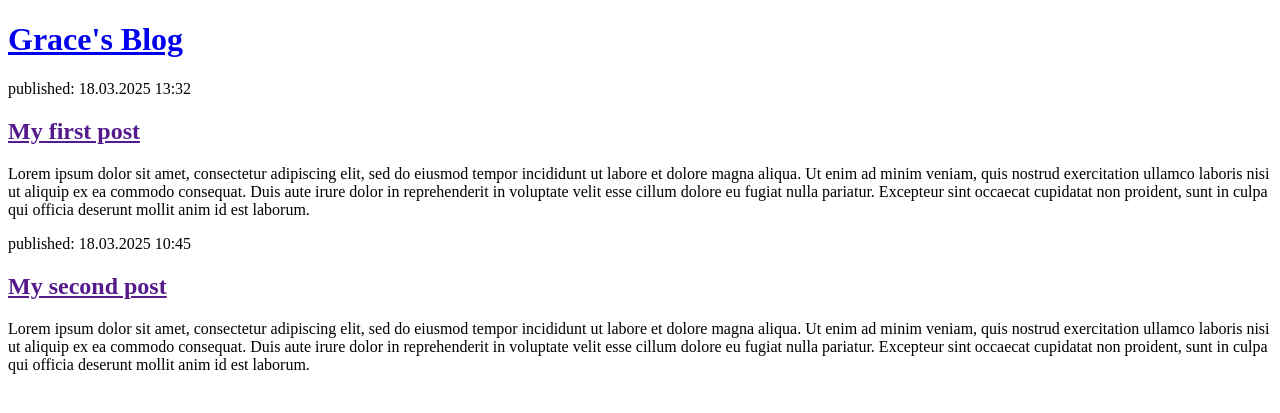
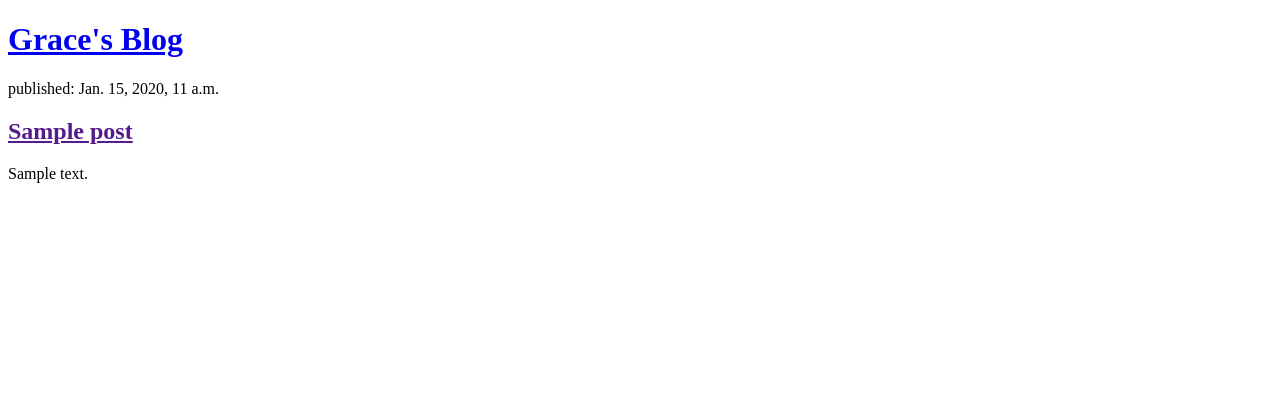
Before and after one commit to gracev-travelperk/django-girls-blog, a Django app: page / in a window 1280 px wide. Shown: the top 413 px of the page. Run offline with Django 5.2, Linux system fonts and the light colour scheme; tables that the repository leaves empty hold one stand-in row (values such as "Sample post").

Commit message:
Modify template to post from database

```diff
--- a/blog/templates/blog/post_list.html
+++ b/blog/templates/blog/post_list.html
@@ -7,15 +7,12 @@
 <header>
     <h1><a href="/">Grace's Blog</a></h1>
 </header>
-<article>
-    <time> published: 18.03.2025 13:32</time>
-    <h2><a href="">My first post</a></h2>
-    <p>Lorem ipsum dolor sit amet, consectetur adipiscing elit, sed do eiusmod tempor incididunt ut labore et dolore magna aliqua. Ut enim ad minim veniam, quis nostrud exercitation ullamco laboris nisi ut aliquip ex ea commodo consequat. Duis aute irure dolor in reprehenderit in voluptate velit esse cillum dolore eu fugiat nulla pariatur. Excepteur sint occaecat cupidatat non proident, sunt in culpa qui officia deserunt mollit anim id est laborum.</p>
-</article>
-<article>
-    <time> published: 18.03.2025 10:45</time>
-    <h2><a href="">My second post</a></h2>
-    <p>Lorem ipsum dolor sit amet, consectetur adipiscing elit, sed do eiusmod tempor incididunt ut labore et dolore magna aliqua. Ut enim ad minim veniam, quis nostrud exercitation ullamco laboris nisi ut aliquip ex ea commodo consequat. Duis aute irure dolor in reprehenderit in voluptate velit esse cillum dolore eu fugiat nulla pariatur. Excepteur sint occaecat cupidatat non proident, sunt in culpa qui officia deserunt mollit anim id est laborum.</p>
-</article>
+ {% for post in posts %}
+    <article>
+        <time>published: {{ post.published_date }}</time>
+        <h2><a href="">{{ post.title }}</a></h2>
+        <p>{{ post.text|linebreaksbr }}</p>
+    </article>
+{% endfor %}
 </body>
 </html>
--- a/blog/views.py
+++ b/blog/views.py
@@ -1,5 +1,9 @@
 from django.shortcuts import render
+from django.utils import timezone
+from .models import Post
+# . before models means current directory or current application
 
 # Create your views here.
 def post_list(request):
-    return render(request, 'blog/post_list.html', {})
+    posts = Post.objects.filter(published_date__lte=timezone.now()).order_by('-created_date')
+    return render(request, 'blog/post_list.html', {'posts': posts})
```
Also changed, not shown: blog/models.py (line endings or trailing spaces).
